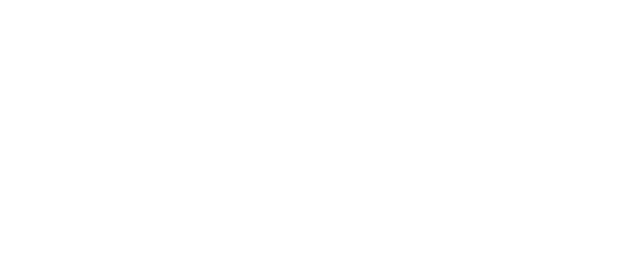
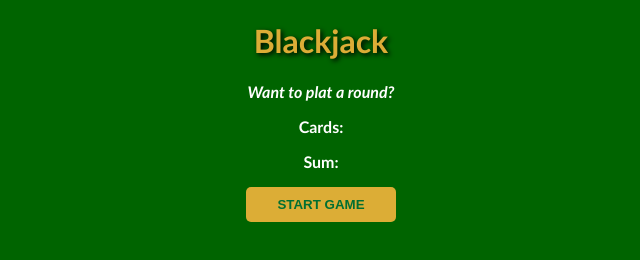
Before and after one commit to teamUgur/BlackJack, a plain HTML site: page index.html in a window 1280 px wide. Shown: the whole page, without its empty margins (319-959 px from the left). Drawn offline with Linux system fonts and the light colour scheme.

Commit message:
first front

```diff
--- a/index.html
+++ b/index.html
@@ -7,6 +7,11 @@
     <link rel="stylesheet" href="styles.css">
 </head>
 <body>
+    <h1>Blackjack</h1>
+    <p id="messageEl">Want to plat a round?</p>
+    <p>Cards:</p>
+    <p>Sum:</p>
+    <button id="start-game-btn" onclick="startGame()">START GAME</button>
     <script src="script.js"></script>
 </body>
 </html>
--- a/script.js
+++ b/script.js
@@ -1,3 +1,22 @@
 let firstCard = 2
 let secondCard = 7
 let sum = firstCard + secondCard
+let hasBlackJack = false
+let isAlive = true
+let message = ""
+
+console.log(message)
+
+let gameStartEl = document.getElementById("start-game-btn")
+function startGame() {
+    if (sum <= 20) {
+    message = "Do you want to draw a new card?"
+    } else if (sum === 21) {
+        message = "Wohoo! You've got BlackJAck!"
+        hasBlackJack = true
+    } else {
+        message = "You are out of the game"
+        isAlive =  false
+    }
+    console.log(message)
+}
--- a/styles.css
+++ b/styles.css
@@ -0,0 +1,26 @@
+body {
+    text-align: center;
+    font-family: 'Trebuchet MS', 'Lucida Sans Unicode', 'Lucida Grande', 'Lucida Sans', Arial, sans-serif;
+    background: darkgreen;
+    color: white;
+    font-weight: bold;
+}
+
+h1 {
+    color: rgb(220, 173, 54);
+    text-shadow: 2px 2px 5px black;
+}
+
+#messageEl {
+    font-style: italic;
+}
+
+#start-game-btn {
+    background: rgb(220, 173, 54);
+    border-radius: 5px;
+    border: none;
+    padding: 10px;
+    width: 150px;
+    font-weight: bold;
+    color: #016f32;
+}
```
